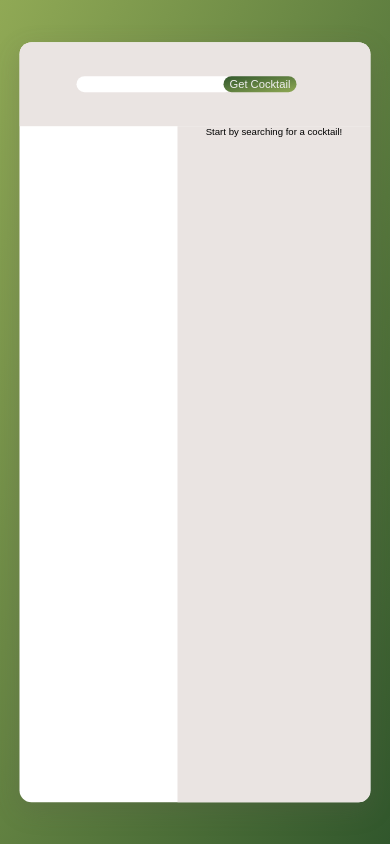
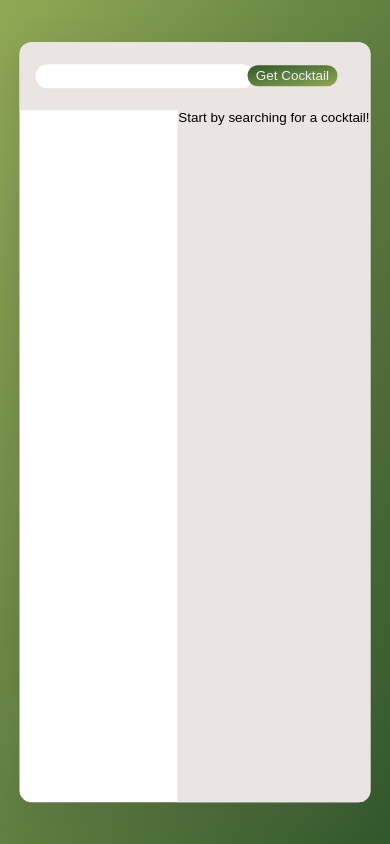
Before and after one commit to RobertoF90/cocktail-app, a plain HTML site: page index.html in a window 390 px wide. Drawn offline with Linux system fonts and the light colour scheme.

Commit message:
updated mobile viewports

```diff
--- a/css/queries.css
+++ b/css/queries.css
@@ -24,6 +24,15 @@
     grid-template-columns: 45% 55%;
   }
 
+  .container__top {
+    height: 5vh;
+  }
+
+  .container__drinks {
+    padding: 2rem 0;
+    height: 85vh;
+  }
+
   .container__drinks--btn {
     display: flex;
     align-items: center;
@@ -41,8 +50,8 @@
     background-color: #fff;
     position: absolute;
     top: 50%;
-    left: 40%;
-    transform: translate(-40%, -50%);
+    left: 45%;
+    transform: translate(-45%, -50%);
   }
 
   .ingredients__container {
@@ -74,22 +83,28 @@
 
 @media (max-width: 575px) {
   html {
-    font-size: 27.5%;
+    font-size: 35%;
   }
 }
 
 @media (max-width: 450px) {
-  html {
-    font-size: 25%;
+  .container__top {
+    height: 8vh;
+  }
+
+  .cocktail--btn {
+    font-size: 2.4rem;
+  }
+
+  .container__drinks {
+    font-size: 2.4rem;
+  }
+
+  .ingredients__container {
+    font-size: 2.2rem;
   }
 
   .cocktail__img {
     height: 20vh;
   }
 }
-
-@media (max-width: 375px) {
-  html {
-    font-size: 20%;
-  }
-}
--- a/css/style.css
+++ b/css/style.css
@@ -61,7 +61,7 @@ body {
   outline: none;
 }
 
-.container__top button {
+.cocktail--btn {
   background: linear-gradient(to bottom right, #31572c, #90a955);
   color: #eee;
   font-size: 2.8rem;
@@ -113,6 +113,11 @@ cocktail--btn:hover {
   display: flex;
   flex-direction: column;
   align-items: center;
+}
+
+.intro {
+  text-align: center;
+  font-size: 2.4rem;
 }
 
 .cocktail__name {
@@ -181,10 +186,11 @@ cocktail--btn:hover {
 .cocktail__instructions {
   display: flex;
   flex-direction: column;
+  justify-content: center;
   align-items: center;
   gap: 1rem;
 
-  padding: 0 6rem;
+  padding: 0 4rem;
   font-size: 2.4rem;
   line-height: 1.5;
   overflow: scroll;
@@ -198,10 +204,6 @@ h3 {
   height: 50px;
 }
 
-.intro {
-  font-size: 2.4rem;
-}
-
 /******************************************
 /* ADDITIONAL STYLES
 /*******************************************/
--- a/js/main.js
+++ b/js/main.js
@@ -13,7 +13,11 @@ function getDrink(e) {
       const { drinks } = data;
       const drink = drinks[0];
 
-      // document.querySelector('.hidden').classList.remove('hidden');
+      if (window.innerWidth < 700) {
+        document
+          .querySelector('.container__drinks--btn')
+          .classList.remove('hidden');
+      }
 
       document.querySelector('.intro').classList.add('hidden');
 
```
